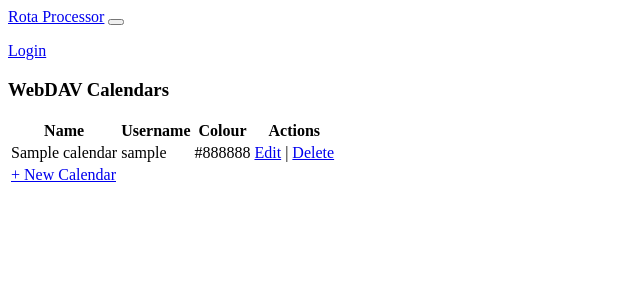
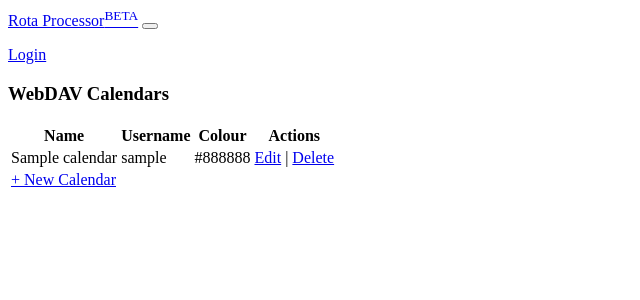
Before and after one commit to harryyoud/rotaprocessor, a Symfony app: template templates/calendars.html.twig in a window 1280 px wide. Shown: the top 300 px of the page, without its empty margins (0-640 px from the left). Run offline with Twig, Linux system fonts and the light colour scheme; the template is opened without the code that fills it: most values are stand-ins (such as "Sample title", 1, 10 or a date in 2020); some libraries are stand-ins or nearby versions.

Commit message:
Add beta tag to brand

```diff
--- a/templates/_navbar.html.twig
+++ b/templates/_navbar.html.twig
@@ -7,7 +7,7 @@
 
 <nav class="navbar navbar-expand-lg bg-light">
     <div class="container-fluid">
-        <a class="navbar-brand" href="{{ path("landing") }}">Rota Processor</a>
+        <a class="navbar-brand" href="{{ path("landing") }}">Rota Processor<sup class="text-danger">BETA</sup></a>
         <button class="navbar-toggler" type="button" data-bs-toggle="collapse" data-bs-target="#navbarSupportedContent" aria-controls="navbarSupportedContent" aria-expanded="false" aria-label="Toggle navigation">
             <span class="navbar-toggler-icon"></span>
         </button>
```
